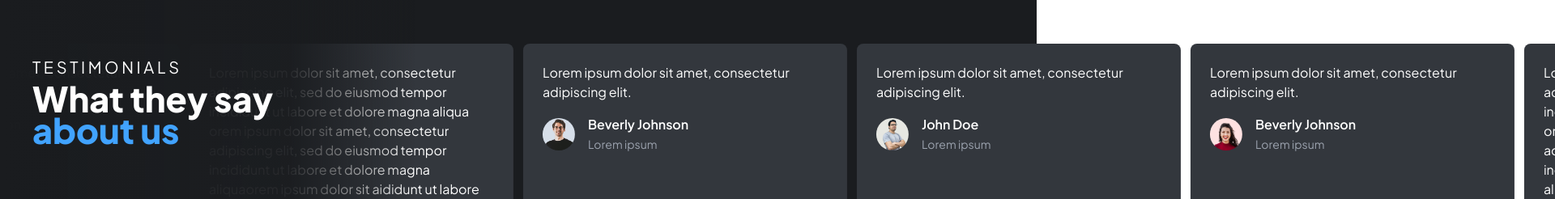
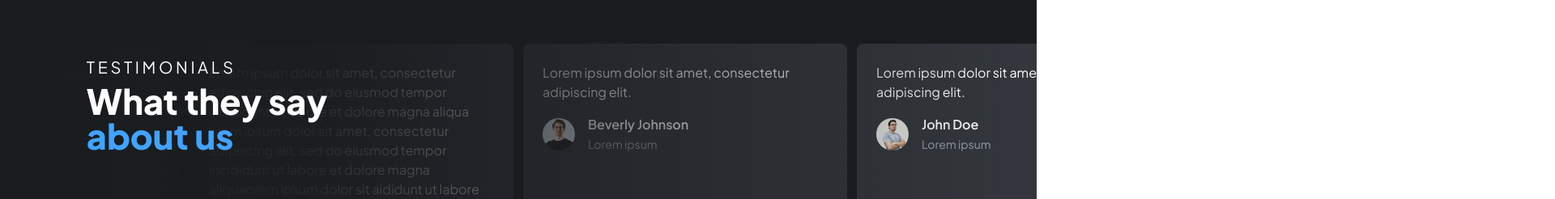
Before and after one commit to hatchcloud/ani-land, a Next.js app: page / in a window 1280 px wide. Shown: the part 4772-5018 px from the top of the page at 81% size, 1920 px wide, since content can reach past the window. Built offline with nearby package versions, Linux system fonts and the light colour scheme.

Commit message:
animation

```diff
--- a/app/components/Testimonials.js
+++ b/app/components/Testimonials.js
@@ -60,29 +60,37 @@ const Testimonials = () => {
 
 
   return (
-    <div className='w-full bg-[#1A1C1F] relative flex flex-col items-center justify-center'>
+    <div className="w-full bg-[#1A1C1F] overflow-hidden relative flex flex-col items-center justify-center">
+      <div className=" w-full absolute h-full flex  justify-between items-start inset-auto z-20 flex-col lg:flex-row">
 
-<div
-        className=" w-2/5 absolute px-5 lg:px-10 h-full flex max-w-[2000px] justify-between items-start top-0 left-0 z-20 gap-[40px] lg:gap-[80px] gradient  flex-col lg:flex-row  pt-16 lg:pt-24 "
-      >
-        <div className=' w-full lg:w-auto flex items-start flex-col lg:sticky top-20 pb-4'>
-            <p className='h-sub uppercase leading-tight tracking-[3.6px] pb-2'>Testimonials</p>
-        <h2 className='text-2xl leading-[90%] font-extrabold lg:max-w-[400px] lg:min-w-[400px]' >What they say
-         <span className='text-[#41a3ff] '> about us</span></h2>
+        <div className=' bg-[#1A1C1F] h-full w-7 2xl:w-[60%] '></div>
+        <div className='w-full max-w-[2000px] min-w-[80vw] h-full'>
+
+        <div className=" relative gradient h-full w-2/3 lg:w-auto flex items-start flex-col pb-4 px-10 lg:px-20 pt-16 lg:pt-24">
+          <p className="h-sub uppercase leading-tight tracking-[3.6px] pb-2">
+            Testimonials
+          </p>
+          <h2 className="text-2xl leading-[100%] font-extrabold lg:max-w-[400px] lg:min-w-[400px]">
+            What they say
+            <span className="text-[#41a3ff] "> about us</span>
+          </h2>
         </div>
-        <div className='w-full lg:w-3/4 flex flex-col '>
 
         </div>
+        <div className='  h-full w-7 2xl:w-[60%]'></div>
       </div>
 
-    <motion.section className='w-full left-0  py-20 z-10 flex gap-3' ref={ref}  style={{ x: xTranslation}} >
-
-      {[...carouselData,...carouselData, ...carouselData].map((card) => (
+      <motion.section
+        className="w-full left-0  py-20 z-10 flex gap-3"
+        ref={ref}
+        style={{ x: xTranslation }}
+      >
+        {[...carouselData, ...carouselData, ...carouselData].map((card) => (
           <TestimonialsCard key={card.id} card={card} />
         ))}
-    </motion.section>
+      </motion.section>
     </div>
-  )
+  );
 }
 
 export default Testimonials
--- a/app/globals.css
+++ b/app/globals.css
@@ -26,5 +26,5 @@
 }
 
 .gradient {
-  background: linear-gradient(90deg, #1A1C1F 0%, rgba(26, 28, 31, 0.94) 70%, rgba(26, 28, 31, 0.00) 100%);
+  background: linear-gradient(90deg, #1A1C1F 0%, rgba(26, 28, 31, 0.94) 30%, rgba(26, 28, 31, 0.00) 100%);
 }
```
